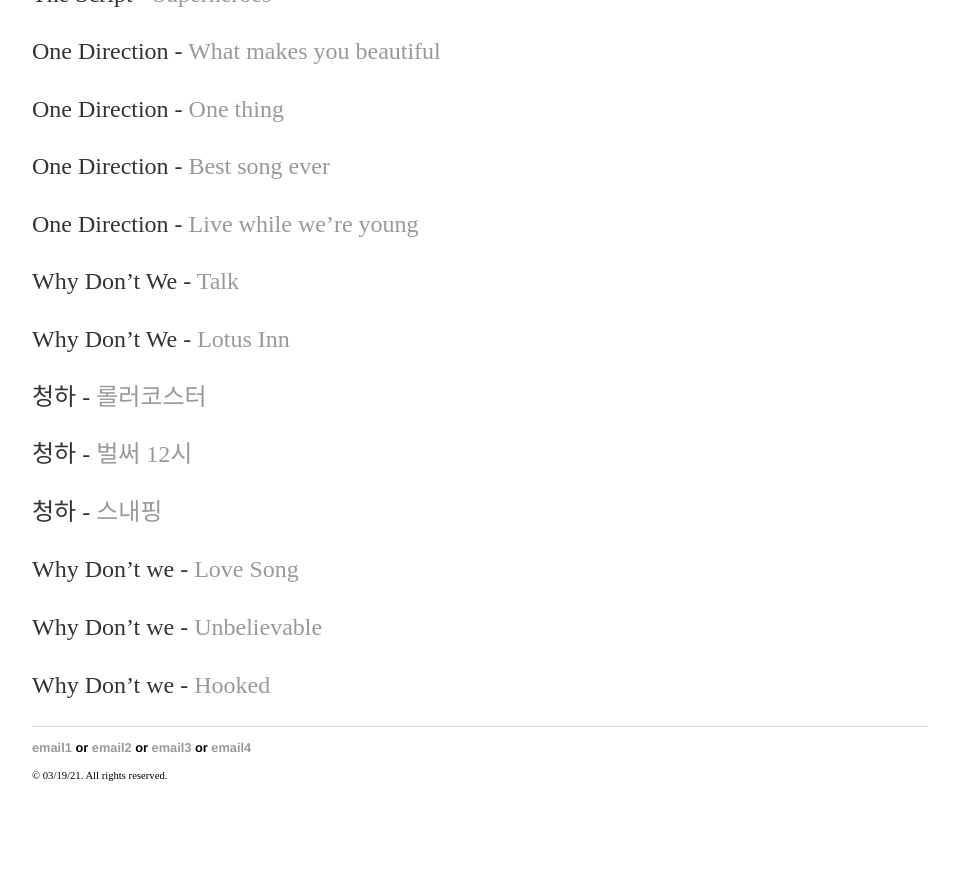
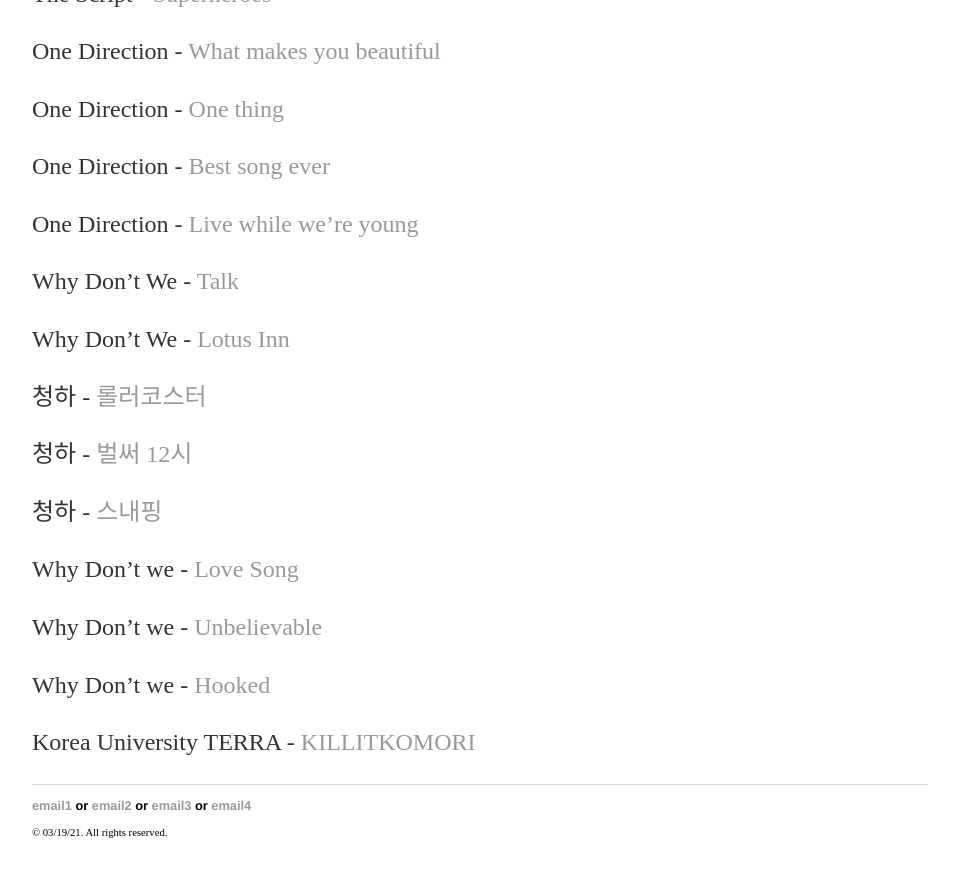
Before and after one commit to yjkweon24/yjkweon24.github.io, a Jekyll site: the page built from _posts/2018-10-23-songs-that-i-love.md, in a window 1280 px wide and 900 px high, scrolled down 10921 px. Shown: the top 877 px of the window, without its empty margins (160-1119 px from the left). Built offline with Jekyll 4.4.1, drawn with Linux system fonts in a browser that asks for light colours; before the commit the page ends 11764 px from its top, so only the background shows below that.

Commit message:
Update 2018-10-23-songs-that-i-love.md

```diff
--- a/_posts/2018-10-23-songs-that-i-love.md
+++ b/_posts/2018-10-23-songs-that-i-love.md
@@ -393,3 +393,5 @@
 Why Don't we - [Unbelievable](https://www.youtube.com/watch?v=e-qY_UEOWD4&ab_channel=WhyDon%27tWe)
 
 Why Don't we - [Hooked](https://www.youtube.com/watch?v=c-SqoSNk3vI&list=RDhCbahb-Dwtc&index=5&ab_channel=WhyDon%27tWe-Topic)
+
+Korea University TERRA - [KILLITKOMORI](youtube.com/watch?v=Ius_HOcUIWY&list=RDIus_HOcUIWY&start_radio=1&ab_channel=Wonderwood)
```
